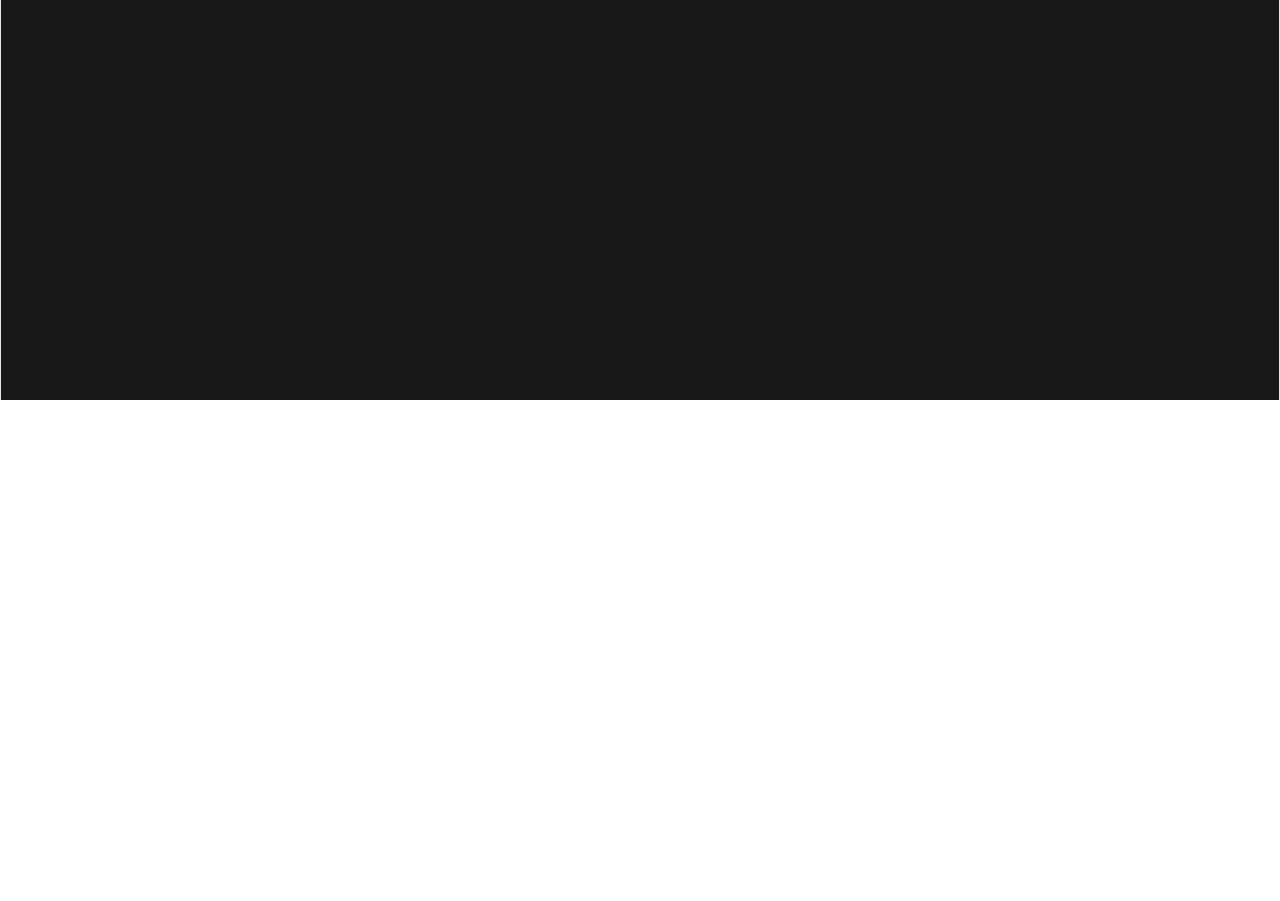
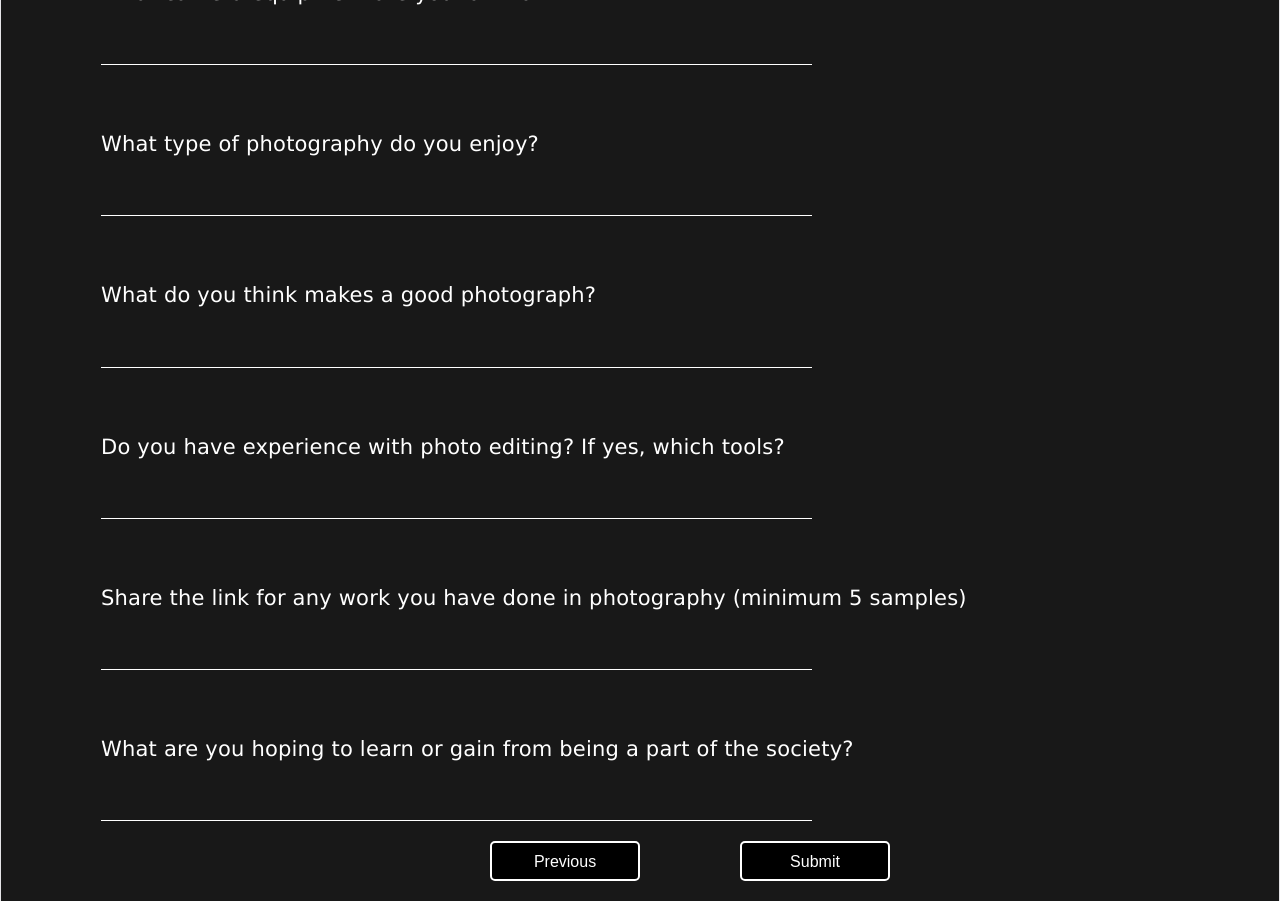
Before and after one commit to S3n-17/form, a React (Vite) app: page /photography in a window 1280 px wide. Before the commit this address had no page. Shown: the part 400-1301 px from the top of the page. Before the commit the page ends 800 px from the top, so only its background shows below. Built offline with nearby package versions, Linux system fonts and the light colour scheme.

Commit message:
added photography, video editing, graphic designing and PR pages

```diff
--- a/src/App.css
+++ b/src/App.css
@@ -221,3 +221,46 @@ body {
     border: 2px solid black;
   }
 }
+
+.previous-button {
+  background-color: black;
+  color: white;
+  border: none;
+  padding: 10px 20px;
+  border: 2px solid white;
+  border-radius: 5px;
+  cursor: pointer;
+  font-size: 16px;
+  transition: background-color 0.3s;
+  width: 150px;
+  height: 40px;
+  margin-left: 100px;
+  margin-bottom: 20px;
+
+  &:hover {
+    background-color: white;
+    color: black;
+    border: 2px solid black;
+  }
+}
+.submit-button {
+  background-color: black;
+  color: white;
+  border: none;
+  padding: 10px 20px;
+  border: 2px solid white;
+  border-radius: 5px;
+  cursor: pointer;
+  font-size: 16px;
+  transition: background-color 0.3s;
+  width: 150px;
+  height: 40px;
+  margin-left: 100px;
+  margin-bottom: 20px;
+
+  &:hover {
+    background-color: white;
+    color: black;
+    border: 2px solid black;
+  }
+}
--- a/src/App.jsx
+++ b/src/App.jsx
@@ -9,6 +9,10 @@ import InpRadioButton from './components/inp-radio-button'
 import { Routes, Route, useNavigate } from 'react-router-dom'
 import Technical from './components/technical'
 import ContentWriting from './components/content-writing'
+import GraphicDesigning from './components/graphic-designing'
+import Photography from './components/photography'
+import VideoEditing from './components/video-editing'
+import PublicRelations from './components/pr'
 function Form() {
   const navigate = useNavigate()
   return (
@@ -63,6 +67,18 @@ function Form() {
           else if (selected.value === "Content Writing") {
             navigate("/content-writing")
           }
+          else if (selected.value === "Graphic Designing") {
+            navigate("/graphic-designing")
+          }
+          else if (selected.value === "Photography") {
+            navigate("/photography")
+          }
+          else if (selected.value === "Video Editing") {
+            navigate("/video-editing")
+          }
+          else if (selected.value === "Public Relations and Management") {
+            navigate("/public-relations-and-management")
+          }
         }}
         >Next</button >
     </>
@@ -75,10 +91,10 @@ function App() {
       <Route path="/" element={<Form />} />
       <Route path="/technical" element={<Technical />} />
       <Route path="/content-writing" element={<ContentWriting />} />
-      {/* <Route path="/graphic-designing" element={<GraphicDesigning />} />
+      <Route path="/graphic-designing" element={<GraphicDesigning />} />
       <Route path="/photography" element={<Photography />} />
       <Route path="/video-editing" element={<VideoEditing />} />
-      <Route path="/public-relations-and-management" element={<PublicRelationsAndManagement />} />  */}
+      <Route path="/public-relations-and-management" element={<PublicRelations />} />
     </Routes>
   )
 
--- a/src/components/content-writing.jsx
+++ b/src/components/content-writing.jsx
@@ -2,8 +2,10 @@ import React from 'react'
 import InpInputBox from './inp-input-box'
 import InpRadioButton from './inp-radio-button'
 import '../App.css'
+import { Route, Router, useNavigate } from 'react-router-dom'
 import Navbar from './navbar'
 const ContentWriting = () => {
+    const navigate = useNavigate();
   return (
     <div>
       <Navbar />
@@ -28,7 +30,8 @@ const ContentWriting = () => {
       <InpInputBox question="Live demo link" />
       <br></br> */}
       <InpInputBox question="What are you hoping to learn or gain from being a part of the society?" />
-      <button className="next-button">Next</button>
+      <button className="previous-button" onClick={() => navigate("/")}>Previous</button>
+      <button className="submit-button">Submit</button>
     </div>
 
   )
--- /dev/null
+++ b/src/components/graphic-designing.jsx
@@ -0,0 +1,30 @@
+import React from 'react'
+import InpInputBox from './inp-input-box'
+import InpRadioButton from './inp-radio-button'
+import '../App.css'
+import { Route, Router, useNavigate } from 'react-router-dom'
+import Navbar from './navbar'
+const GraphicDesigning = () => {
+  const navigate = useNavigate();
+  return (
+    <div>
+      <Navbar />
+      <br></br>
+      <h2 style={{ color: "white", fontWeight: "500" }}>Graphic Designing</h2>
+      <br></br>
+      <InpInputBox question="Why do you want to join the Graphic Designing team?" />
+      <br></br>
+      <InpInputBox question="What design tools are you familiar with?" />
+      <br></br>
+      <InpInputBox question="What do you think makes a good design?" />
+      <br></br>
+      <InpInputBox question="Share the link for any work you have done in graphic design (minimum 3 samples)" />
+      <br></br>
+      <InpInputBox question="What are you hoping to learn or gain from being a part of the society?" />
+      <button className="previous-button" onClick={() => navigate("/")}>Previous</button>
+      <button className="submit-button">Submit</button>
+    </div>
+  )
+}
+
+export default GraphicDesigning
--- /dev/null
+++ b/src/components/photography.jsx
@@ -0,0 +1,34 @@
+import React from 'react'
+import InpInputBox from './inp-input-box'
+import InpRadioButton from './inp-radio-button'
+import '../App.css'
+import { Route, Router, useNavigate } from 'react-router-dom'
+import Navbar from './navbar'
+const Photography = () => {
+  const navigate = useNavigate();
+  return (
+    <div>
+      <Navbar />
+      <br></br>
+      <h2 style={{ color: "white", fontWeight: "500" }}>Photography</h2>
+      <br></br>
+      <InpInputBox question="Why do you want to join the Photography team?" />
+      <br></br>
+      <InpInputBox question="What camera equipment are you familiar with?" />
+      <br></br>
+      <InpInputBox question="What type of photography do you enjoy?" />
+      <br></br>
+      <InpInputBox question="What do you think makes a good photograph?" />
+      <br></br>
+      <InpInputBox question="Do you have experience with photo editing? If yes, which tools?" />
+      <br></br>
+      <InpInputBox question="Share the link for any work you have done in photography (minimum 5 samples)" />
+      <br></br>
+      <InpInputBox question="What are you hoping to learn or gain from being a part of the society?" />
+      <button className="previous-button" onClick={() => navigate("/")}>Previous</button>
+      <button className="submit-button">Submit</button>
+    </div>
+  )
+}
+
+export default Photography
--- /dev/null
+++ b/src/components/pr.jsx
@@ -0,0 +1,32 @@
+import React from 'react'
+import InpInputBox from './inp-input-box'
+import InpRadioButton from './inp-radio-button'
+import '../App.css'
+import { Route, Router, useNavigate } from 'react-router-dom'
+import Navbar from './navbar'
+const PublicRelations = () => {
+    const navigate = useNavigate();
+  return (
+    <div>
+      <Navbar />
+      <br></br>
+      <h2 style={{ color: "white", fontWeight: "500" }}>Public Relations</h2>
+      <br></br>
+      <InpInputBox question="Why do you want to join the PR & Management team?" />
+      <br></br>
+      <InpInputBox question="How comfortable are you communicating with new people, seniors, faculty, and external guests?" />
+        <br></br>
+      <InpInputBox question="How do you handle rejection or difficult conversations?" />
+      <br></br>
+      <InpInputBox question="What qualities make someone good at PR and management?" />
+      <br></br>
+      <InpInputBox question="Have you organized or managed any events before? If yes, tell us about your experience." />
+      <br></br>
+      <InpInputBox question="What are you hoping to learn or gain from being a part of the society?" />
+      <button className="previous-button" onClick={() => navigate("/")}>Previous</button>
+      <button className="submit-button">Submit</button>
+    </div>
+  )
+}
+
+export default PublicRelations
--- a/src/components/technical.jsx
+++ b/src/components/technical.jsx
@@ -3,7 +3,9 @@ import InpInputBox from './inp-input-box'
 import InpRadioButton from './inp-radio-button'
 import '../App.css'
 import Navbar from './navbar'
+import { Route, Router, useNavigate } from 'react-router-dom'
 const Technical = () => {
+    const navigate = useNavigate();
   return (
     <div>
       <Navbar />
@@ -27,7 +29,10 @@ const Technical = () => {
       <InpInputBox question="Live demo link" />
       <br></br>
       <InpInputBox question="What are you hoping to learn or gain from being a part of the society?" />
-      <button className="next-button">Next</button>
+      <button className="previous-button" onClick={() => navigate("/")}>
+        Previous
+      </button>
+      <button className="submit-button">Submit</button>
     </div>
 
   )
--- /dev/null
+++ b/src/components/video-editing.jsx
@@ -0,0 +1,32 @@
+import React from 'react'
+import InpInputBox from './inp-input-box'
+import InpRadioButton from './inp-radio-button'
+import '../App.css'
+import { Route, Router, useNavigate } from 'react-router-dom'
+import Navbar from './navbar'
+const VideoEditing = () => {
+    const navigate = useNavigate();
+  return (
+    <div>
+      <Navbar />
+      <br></br>
+      <h2 style={{ color: "white", fontWeight: "500" }}>Video Editing</h2>
+      <br></br>
+      <InpInputBox question="Why do you want to join the Video Editing team?" />
+      <br></br>
+      <InpInputBox question="Which video editing software/tools are you familiar with?" />
+      <br></br>
+      <InpInputBox question="What type of videos do you enjoy editing?" />
+      <br></br>
+      <InpInputBox question="What do you think makes a video engaging?" />
+      <br></br>
+      <InpInputBox question="Share the link for any work you have done in video editing" />
+      <br></br>
+      <InpInputBox question="What are you hoping to learn or gain from being a part of the society?" />
+      <button className="previous-button" onClick={() => navigate("/")}>Previous</button>
+      <button className="submit-button">Submit</button>
+    </div>
+  )
+}
+
+export default VideoEditing
```
